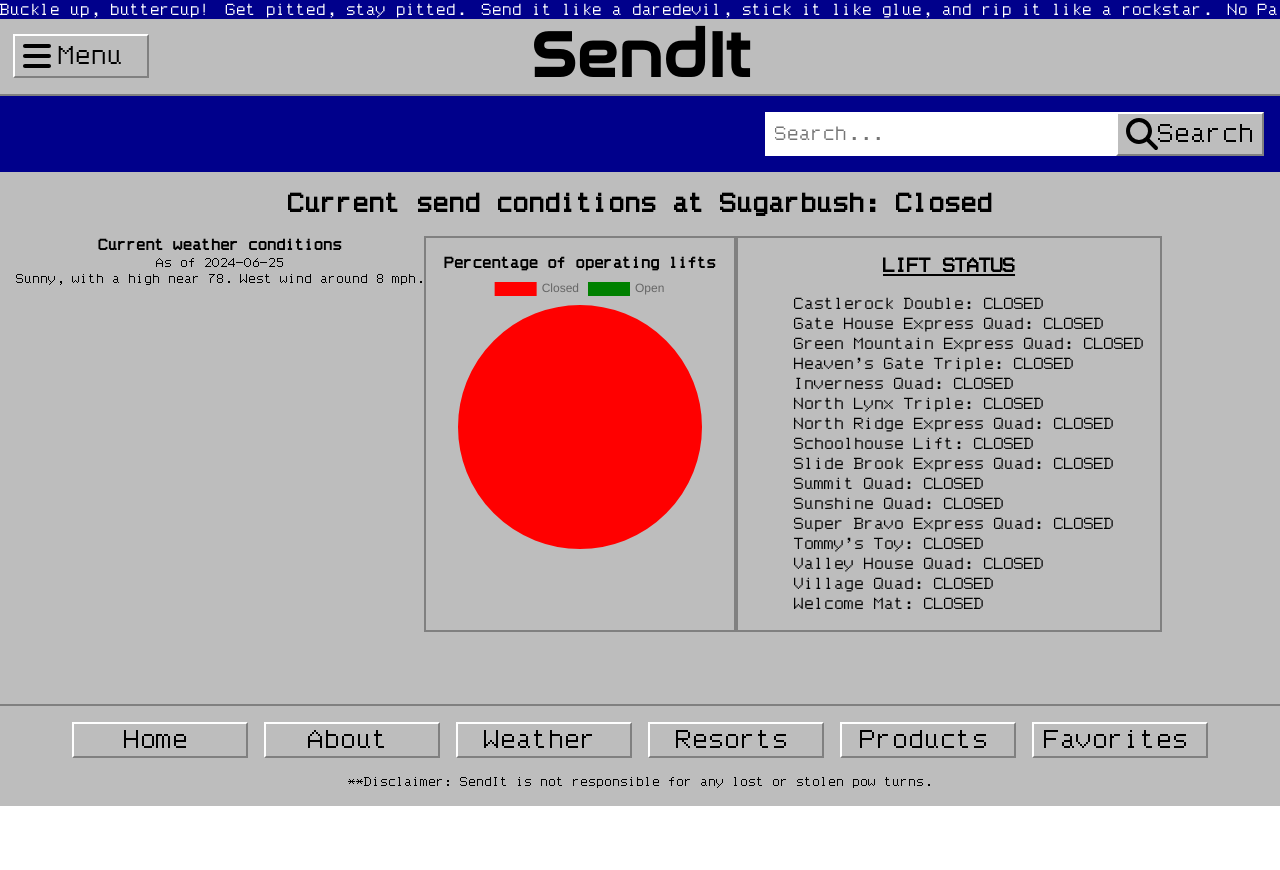
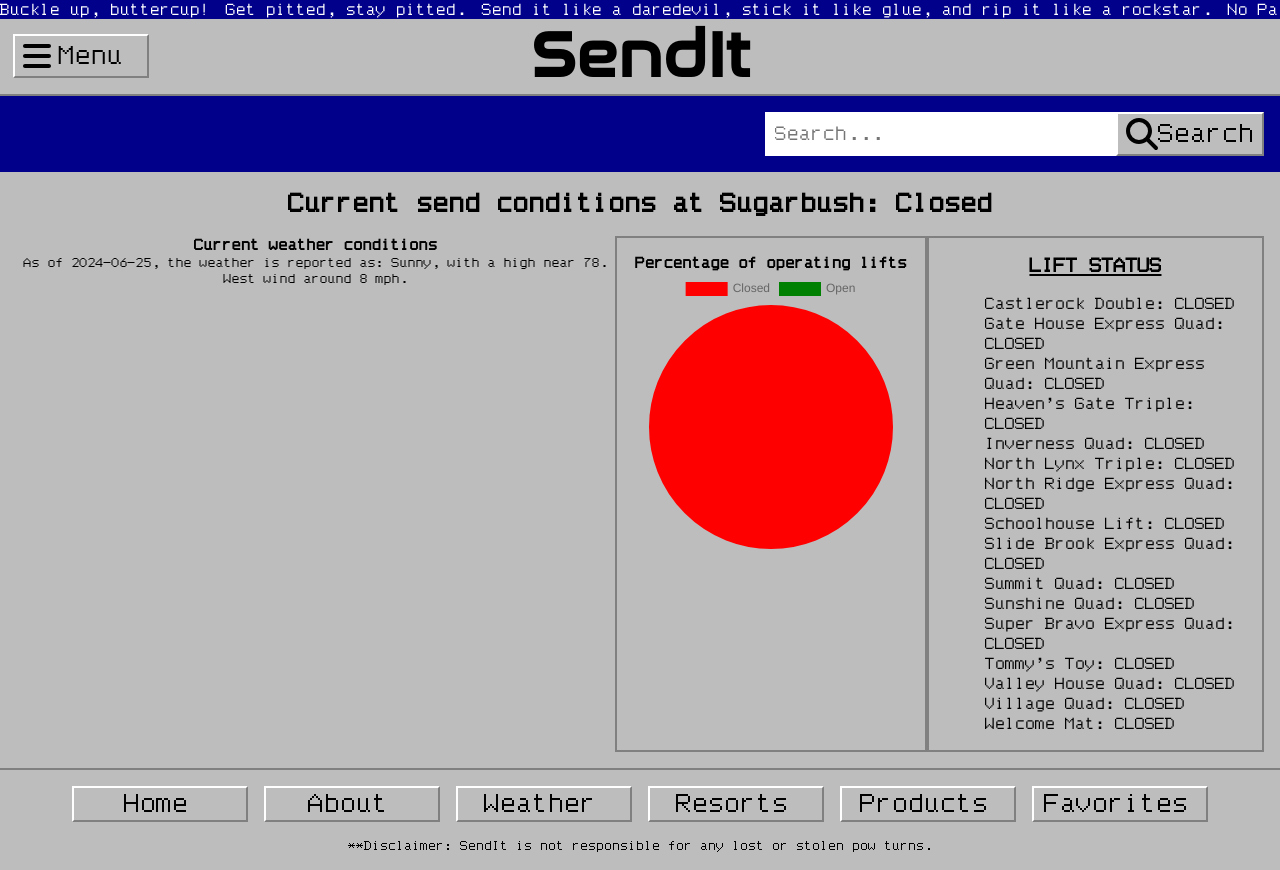
Before and after one commit to Jwensloff/SendIt, a React (Create React App) app: page /resorts in a window 1280 px wide. Both pictures are taken after typing "Sample" into the empty fields and a click on the button "Search". Before the commit the page ends 806 px from the top, so only its background shows below. Built offline with nearby package versions, Linux system fonts and the light colour scheme.

Commit message:
Remove default Jest test file

```diff
--- a/src/components/pageContentComponents/ResortResults/ResortResults.tsx
+++ b/src/components/pageContentComponents/ResortResults/ResortResults.tsx
@@ -48,8 +48,10 @@ const ResortResults = ({ data }: ResortResultsProps) => {
       <div className="resort-results-content">
         <div>
           <h3>Current weather conditions</h3>
-          <p>As of {data?.weather.date}</p>
-          <p>{data?.weather.text}</p>
+          <p>
+            As of {data?.weather.date}, the weather is reported as:{" "}
+            {data?.weather.text}
+          </p>
         </div>
         <div className="pie-chart-wrapper">
           <h3>Percentage of operating lifts</h3>
```
Also changed, not shown: 1 other file (tests, documents, lock files or other folders).
